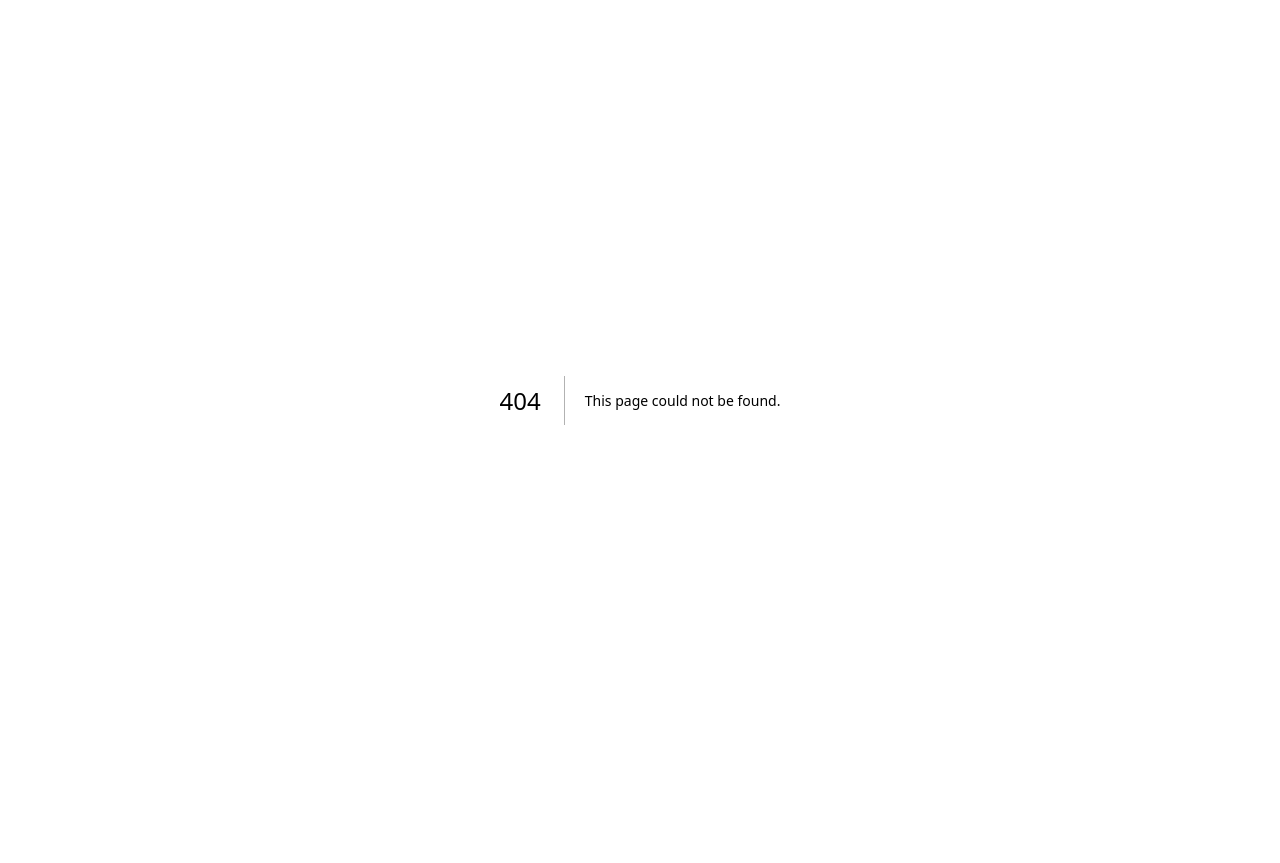
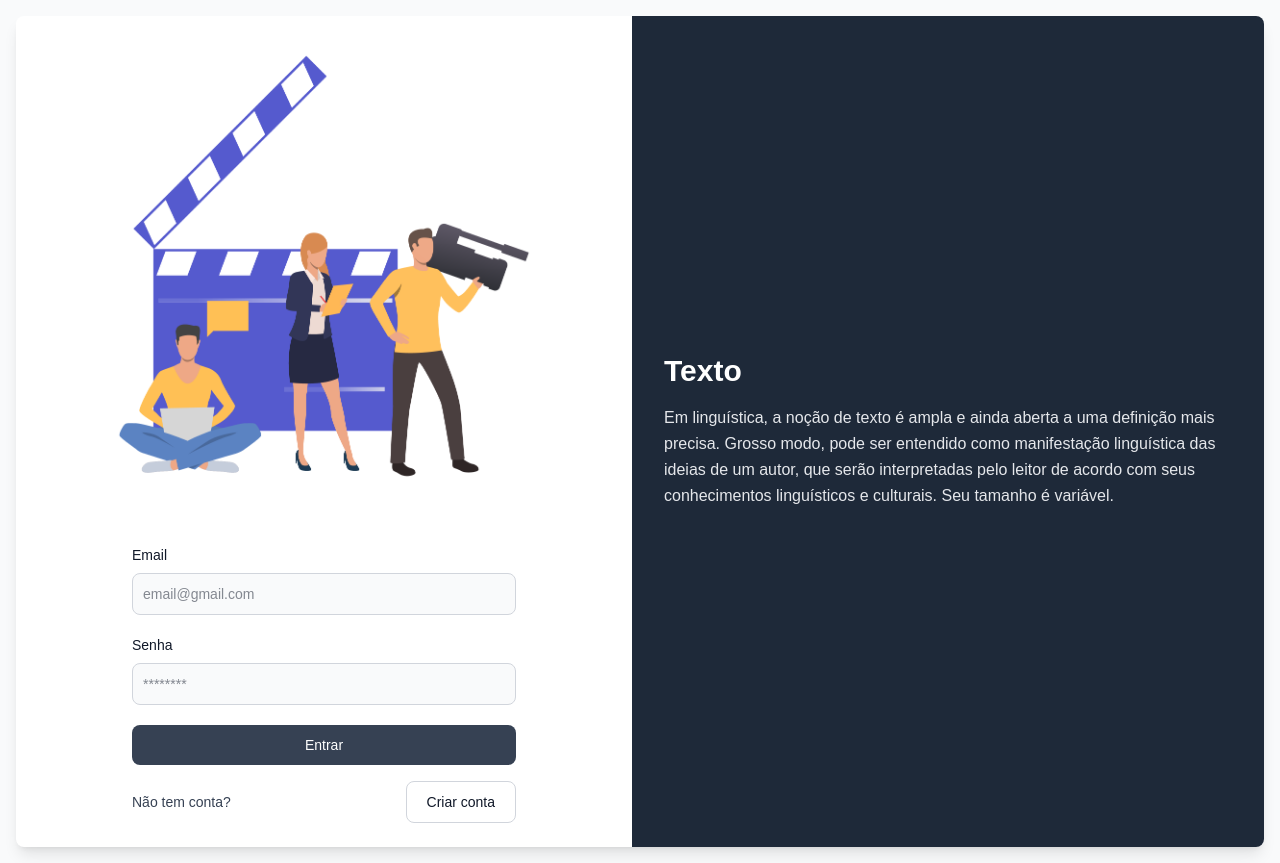
Before and after one commit to GedeonRamiro/pauta-jornalismo-front, a Next.js app: page /login in a window 1280 px wide. Before the commit this address had no page. Before the commit the page ends 800 px from the top, so only its background shows below. Built offline with nearby package versions, Linux system fonts and the light colour scheme.

Commit message:
feat: Account

```diff
--- /dev/null
+++ b/app/login/page.tsx
@@ -0,0 +1,6 @@
+import Start from "../components/Account/InfoAccount";
+import LoginForm from "../components/Account/LoginForm";
+
+export default function Login() {
+  return <Start accountProps={<LoginForm />} />;
+}
```
